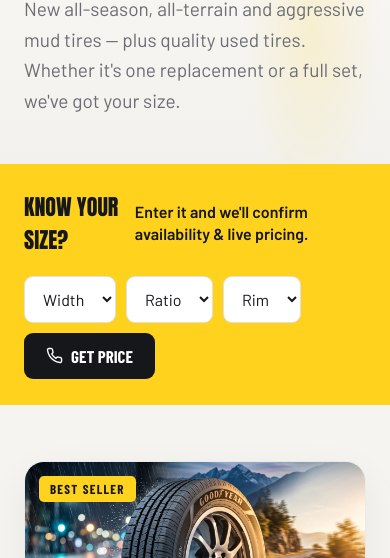
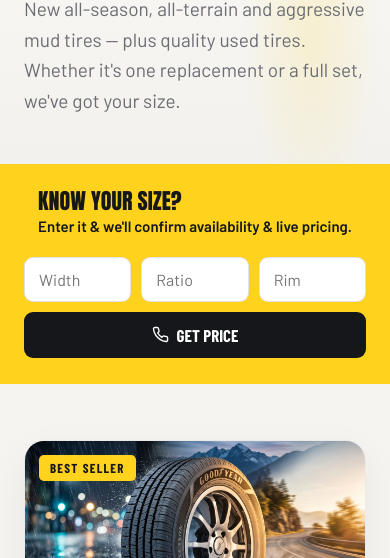
Before and after one commit to sliveamer20/tire-special-website, a plain HTML site: page tires.html in a window 390 px wide. Shown: the part 286-844 px from the top of the page. Drawn offline with nearby package versions, Linux system fonts and the light colour scheme; a web font is replaced by a local one.

Commit message:
Update website

```diff
--- a/assets/site.css
+++ b/assets/site.css
@@ -92,10 +92,22 @@ html[data-theme="light"] #tsh .ts-logo-dark{display:none;}
   #hp .finder-inputs .finder-btn{grid-column:1 / -1;}
 }
 
+/* ===== TIRES (#tp) ===== */
+#tp .finder-inputs{grid-template-columns:repeat(3,1fr) auto;}
+@media(max-width:820px){
+  #tp .finder-row{flex-direction:column;align-items:stretch;}
+  #tp .finder-row > div:first-child{flex-wrap:wrap;}
+  #tp .finder-inputs{width:100%;}
+}
+@media(max-width:640px){
+  #tp .finder-inputs{grid-template-columns:1fr 1fr 1fr;}
+  #tp .finder-inputs .finder-btn{grid-column:1 / -1;justify-content:center;}
+}
+
 /* ===== SERVICES (#sv) ===== */
 @media(max-width:820px){
   #sv .svc-row{grid-template-columns:1fr !important;}
-  #sv .svc-media{order:0 !important;min-height:220px;}
+  #sv .svc-media{order:0 !important;min-height:0 !important;aspect-ratio:16/10;width:100%;}
   #sv .svc-body{order:1 !important;padding:30px !important;}
 }
 
--- a/assets/site.js
+++ b/assets/site.js
@@ -125,14 +125,16 @@
     var empty = btn.getAttribute('data-cta-empty') || 'Get Price';
     var suffix = btn.getAttribute('data-cta-suffix') || '';
     var icon = btn.getAttribute('data-cta-icon') === 'phone' ? ic('phone', 17) + ' ' : '';
+    function clean(v) { return (v || '').replace(/[^0-9]/g, ''); }
     function update() {
-      if (w.value && r.value && d.value) {
-        btn.innerHTML = icon + w.value + '/' + r.value + 'R' + d.value + suffix;
+      var cw = clean(w.value), cr = clean(r.value), cd = clean(d.value);
+      if (cw && cr && cd) {
+        btn.innerHTML = icon + cw + '/' + cr + 'R' + cd + suffix;
       } else {
         btn.innerHTML = icon + empty;
       }
     }
-    [w, r, d].forEach(function (s) { s.addEventListener('change', update); });
+    [w, r, d].forEach(function (s) { s.addEventListener('change', update); s.addEventListener('input', update); });
     update();
   }
 
--- a/tires.html
+++ b/tires.html
@@ -24,16 +24,16 @@
     </div>
   </section>
   <section data-finder style="background:#FFD21E;color:#16171b;">
-    <div style="max-width:1240px;margin:0 auto;padding:26px 24px;display:flex;flex-wrap:wrap;gap:20px;align-items:center;justify-content:space-between;">
-      <div style="display:flex;align-items:center;gap:16px;">
-        <span style="font-family:'Anton',sans-serif;font-size:clamp(22px,2.6vw,30px);text-transform:uppercase;">Know Your Size?</span>
-        <span style="font-weight:600;font-size:16px;max-width:280px;line-height:1.4;">Enter it and we'll confirm availability &amp; live pricing.</span>
+    <div class="finder-row" style="max-width:1240px;margin:0 auto;padding:26px 24px;display:flex;flex-wrap:wrap;gap:20px;align-items:center;justify-content:space-between;">
+      <div style="display:flex;flex-direction:column;gap:4px;min-width:0;">
+        <span style="font-family:'Anton',sans-serif;font-size:clamp(22px,2.6vw,30px);text-transform:uppercase;line-height:1;">Know Your Size?</span>
+        <span style="font-weight:600;font-size:15px;line-height:1.4;">Enter it &amp; we'll confirm availability &amp; live pricing.</span>
       </div>
-      <div style="display:flex;flex-wrap:wrap;gap:10px;align-items:center;">
-        <select data-finder-width aria-label="Tire width" style="background:var(--surface);color:var(--text);border:1px solid rgba(0,0,0,.12);border-radius:9px;padding:12px 14px;font-family:'Barlow',sans-serif;font-size:16px;"><option value="">Width</option><option value="175">175</option><option value="185">185</option><option value="195">195</option><option value="205">205</option><option value="215">215</option><option value="225">225</option><option value="235">235</option><option value="245">245</option><option value="255">255</option><option value="265">265</option><option value="275">275</option><option value="285">285</option><option value="295">295</option><option value="305">305</option><option value="315">315</option><option value="325">325</option></select>
-        <select data-finder-ratio aria-label="Aspect ratio" style="background:var(--surface);color:var(--text);border:1px solid rgba(0,0,0,.12);border-radius:9px;padding:12px 14px;font-family:'Barlow',sans-serif;font-size:16px;"><option value="">Ratio</option><option value="35">35</option><option value="40">40</option><option value="45">45</option><option value="50">50</option><option value="55">55</option><option value="60">60</option><option value="65">65</option><option value="70">70</option><option value="75">75</option><option value="80">80</option></select>
-        <select data-finder-diameter aria-label="Rim diameter" style="background:var(--surface);color:var(--text);border:1px solid rgba(0,0,0,.12);border-radius:9px;padding:12px 14px;font-family:'Barlow',sans-serif;font-size:16px;"><option value="">Rim</option><option value="14">R14</option><option value="15">R15</option><option value="16">R16</option><option value="17">R17</option><option value="18">R18</option><option value="19">R19</option><option value="20">R20</option><option value="22">R22</option><option value="24">R24</option></select>
-        <a data-finder-cta data-cta-empty="Get Price" data-cta-suffix="" data-cta-icon="phone" href="tel:+18134433869" style="background:#16171b;color:#fff;font-family:'Barlow Condensed',sans-serif;font-weight:800;font-size:17px;text-transform:uppercase;text-decoration:none;padding:13px 22px;border-radius:9px;display:inline-flex;align-items:center;gap:8px;"><svg width="17" height="17" viewBox="0 0 24 24" fill="none" stroke="currentColor" stroke-width="2" stroke-linecap="round" stroke-linejoin="round" style="flex-shrink:0;display:block;"><path d="M22 16.92v3a2 2 0 0 1-2.18 2 19.79 19.79 0 0 1-8.63-3.07 19.5 19.5 0 0 1-6-6 19.79 19.79 0 0 1-3.07-8.67A2 2 0 0 1 4.11 2h3a2 2 0 0 1 2 1.72c.127.96.361 1.903.7 2.81a2 2 0 0 1-.45 2.11L8.09 9.91a16 16 0 0 0 6 6l1.27-1.27a2 2 0 0 1 2.11-.45c.907.339 1.85.573 2.81.7A2 2 0 0 1 22 16.92z"/></svg> Get Price</a>
+      <div class="finder-inputs" style="display:grid;gap:10px;align-items:center;">
+        <input data-finder-width list="fw-t" inputmode="numeric" autocomplete="off" placeholder="Width" aria-label="Tire width" style="background:var(--surface);color:var(--text);border:1px solid rgba(0,0,0,.12);border-radius:9px;padding:12px 14px;font-family:'Barlow',sans-serif;font-size:16px;width:100%;box-sizing:border-box;"><datalist id="fw-t"><option value="175"></option><option value="185"></option><option value="195"></option><option value="205"></option><option value="215"></option><option value="225"></option><option value="235"></option><option value="245"></option><option value="255"></option><option value="265"></option><option value="275"></option><option value="285"></option><option value="295"></option><option value="305"></option><option value="315"></option><option value="325"></option></datalist>
+        <input data-finder-ratio list="fr-t" inputmode="numeric" autocomplete="off" placeholder="Ratio" aria-label="Aspect ratio" style="background:var(--surface);color:var(--text);border:1px solid rgba(0,0,0,.12);border-radius:9px;padding:12px 14px;font-family:'Barlow',sans-serif;font-size:16px;width:100%;box-sizing:border-box;"><datalist id="fr-t"><option value="35"></option><option value="40"></option><option value="45"></option><option value="50"></option><option value="55"></option><option value="60"></option><option value="65"></option><option value="70"></option><option value="75"></option><option value="80"></option></datalist>
+        <input data-finder-diameter list="fd-t" inputmode="numeric" autocomplete="off" placeholder="Rim" aria-label="Rim diameter" style="background:var(--surface);color:var(--text);border:1px solid rgba(0,0,0,.12);border-radius:9px;padding:12px 14px;font-family:'Barlow',sans-serif;font-size:16px;width:100%;box-sizing:border-box;"><datalist id="fd-t"><option value="14"></option><option value="15"></option><option value="16"></option><option value="17"></option><option value="18"></option><option value="19"></option><option value="20"></option><option value="22"></option><option value="24"></option></datalist>
+        <a class="finder-btn" data-finder-cta data-cta-empty="Get Price" data-cta-suffix="" data-cta-icon="phone" href="tel:+18134433869" style="background:#16171b;color:#fff;font-family:'Barlow Condensed',sans-serif;font-weight:800;font-size:17px;text-transform:uppercase;text-decoration:none;padding:13px 22px;border-radius:9px;display:inline-flex;align-items:center;gap:8px;"><svg width="17" height="17" viewBox="0 0 24 24" fill="none" stroke="currentColor" stroke-width="2" stroke-linecap="round" stroke-linejoin="round" style="flex-shrink:0;display:block;"><path d="M22 16.92v3a2 2 0 0 1-2.18 2 19.79 19.79 0 0 1-8.63-3.07 19.5 19.5 0 0 1-6-6 19.79 19.79 0 0 1-3.07-8.67A2 2 0 0 1 4.11 2h3a2 2 0 0 1 2 1.72c.127.96.361 1.903.7 2.81a2 2 0 0 1-.45 2.11L8.09 9.91a16 16 0 0 0 6 6l1.27-1.27a2 2 0 0 1 2.11-.45c.907.339 1.85.573 2.81.7A2 2 0 0 1 22 16.92z"/></svg> Get Price</a>
       </div>
     </div>
   </section>
```
Also changed, not shown: index.html (+3 -3 lines), promotions.html (+6 -6 lines), scraps/mob-finder.png (added), scraps/tp-finder-mobile.png (added), uploads/Screenshot 2026-07-21 184724-c78397d4.png (added), uploads/Screenshot 2026-07-21 184724.png (added), uploads/Screenshot 2026-07-21 184745-6afaf2e6.png (added), uploads/Screenshot 2026-07-21 184745.png (added), uploads/Screenshot 2026-07-21 184800.png (added), uploads/Screenshot 2026-07-21 184818.png (added), 1 other file.
